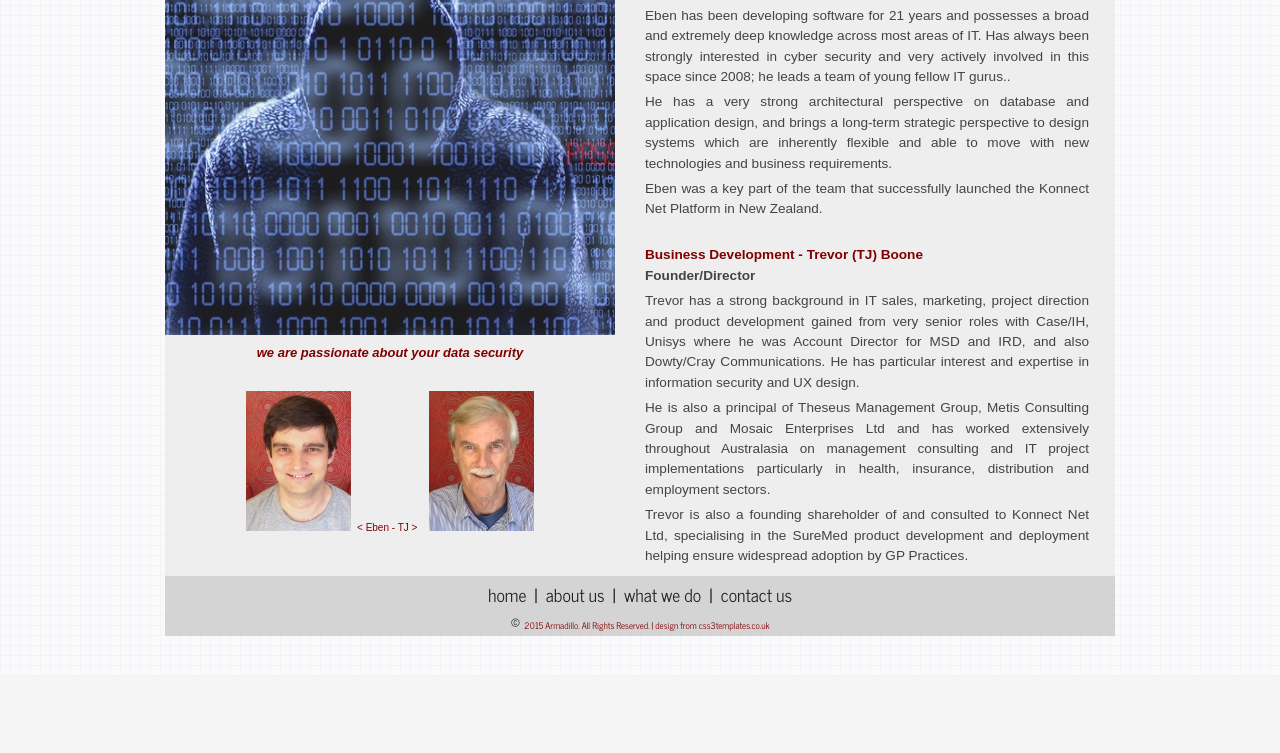
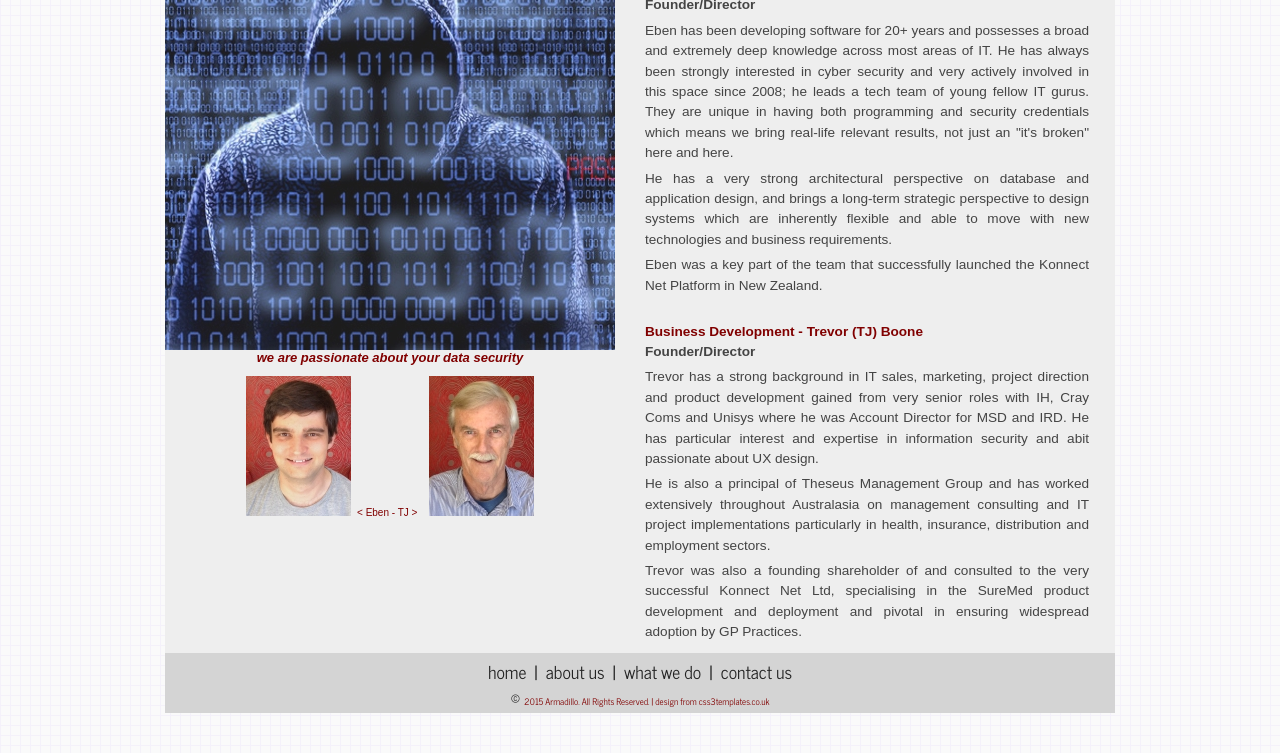
Before and after one commit to ebenbruyns/armadillo-web-site, a plain HTML site: page about.html in a window 1280 px wide. Shown: the part 245-998 px from the top of the page. Before the commit the page ends 921 px from the top, so only its background shows below. Drawn offline with Linux system fonts and the light colour scheme.

Commit message:
updated contect from TJ

```diff
--- a/about.html
+++ b/about.html
@@ -1,4 +1,4 @@
-<!DOCTYPE HTML>
+?<!DOCTYPE HTML>
 <html>
 
 <head>
@@ -79,11 +79,11 @@
        <div id="content">
         <h1 class="style5"><strong>About Us&nbsp;</strong></h1>
         <p class="style4"><strong><span class="style5">Technical Guru - Eben Bruyns</span><br>Founder/Director</strong></p>
-		<p>Eben has been developing software for 21 years and
+		<p>Eben has been developing software for 20+ years and
 		possesses a broad and extremely deep knowledge across most areas of IT.
-		Has always been strongly interested in cyber security and very
-		actively involved in this space since 2008; he leads a team of young
-		fellow IT gurus..
+		He has always been strongly interested in cyber security and very
+		actively involved in this space since 2008; he leads a tech team of young
+		fellow IT gurus. They are unique in having both programming and security credentials which means we bring real-life relevant results, not just an "it's broken" here and here.
 		<p>
 		He has a very strong architectural perspective on
 		database and application design, and brings a long-term strategic
@@ -96,19 +96,14 @@
 		<p class="style4"><strong><span class="style5">Business Development - Trevor (TJ) Boone</span><br>Founder/Director</strong></p>
 		<p>Trevor has a strong background in IT sales,
 		marketing, project direction and product development gained from very
-		senior roles with Case/IH, Unisys where he was Account Director for MSD
-		and IRD, and also Dowty/Cray Communications. He has
-		particular interest and expertise in information security and UX design.
+		senior roles with IH, Cray Coms and Unisys where he was Account Director for MSD
+		and IRD. He has particular interest and expertise in information security and abit passionate about UX design.
 		<p>
-		He is also a principal of Theseus Management Group,
-		Metis Consulting Group and Mosaic Enterprises Ltd and has worked
-		extensively throughout Australasia on management consulting and IT
-		project implementations particularly in health, insurance, distribution and
+		He is also a principal of Theseus Management Group and has worked extensively throughout Australasia on
+		management consulting and IT project implementations particularly in health, insurance, distribution and
 		employment sectors.<p>
-		Trevor is also a founding shareholder of and consulted to
-		Konnect Net Ltd, specialising in the SureMed product development and
-		deployment helping
-		ensure widespread adoption by GP Practices.</p>
+		Trevor was also a founding shareholder of and consulted to the very successful Konnect Net Ltd, specialising in the SureMed product development and
+		deployment and pivotal in ensuring widespread adoption by GP Practices.</p>
       </div>
     </div>
 
```
Also changed, not shown: contact.html (+6 -5 lines), index.html (+4 -4 lines), portfolio.html (+1 -1 lines).
